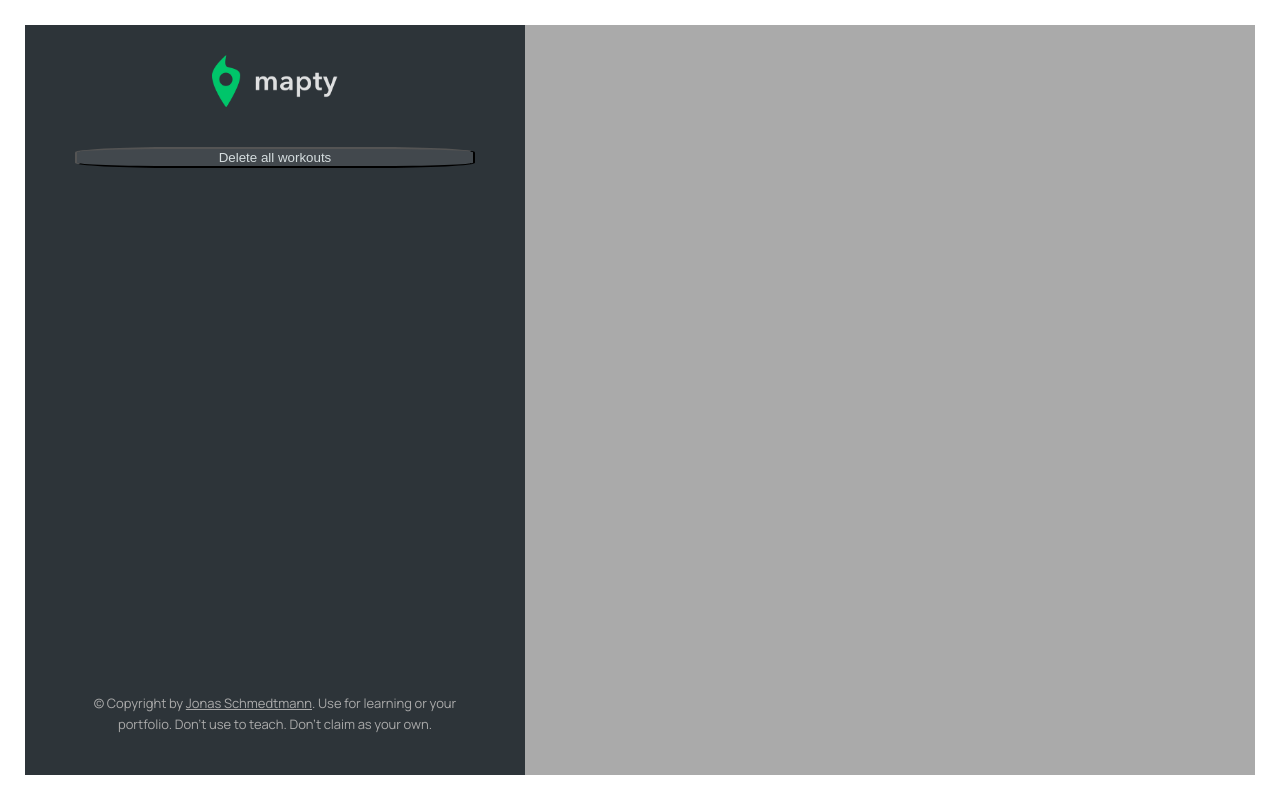
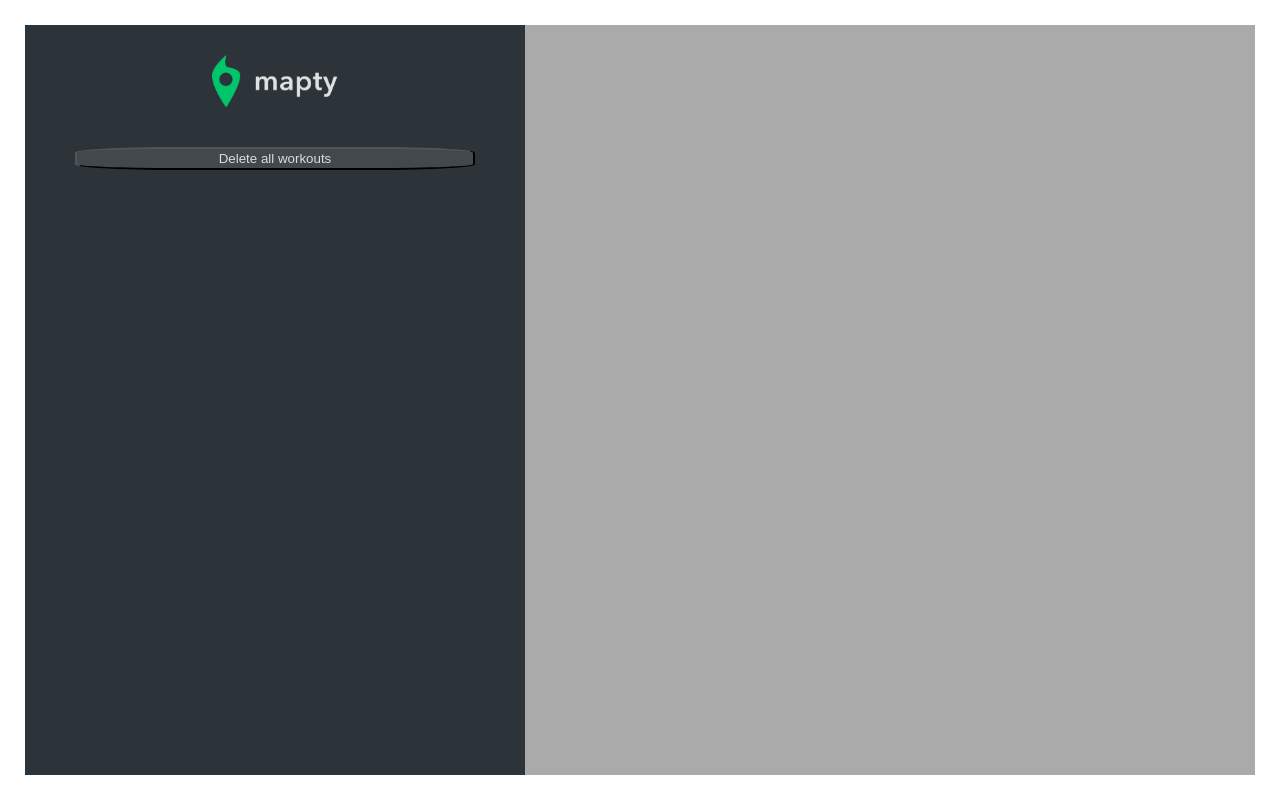
Before and after one commit to Sheerzad9/Mapty-Workout-Journal, a plain HTML site: page index.html in a window 1280 px wide. Drawn offline with nearby package versions, Linux system fonts and the light colour scheme.

Commit message:
Update index.html

```diff
--- a/index.html
+++ b/index.html
@@ -120,16 +120,7 @@
         </li> -->
       </ul>
 
-      <p class="copyright">
-        &copy; Copyright by
-        <a
-          class="twitter-link"
-          target="_blank"
-          href="https://twitter.com/jonasschmedtman"
-          >Jonas Schmedtmann</a
-        >. Use for learning or your portfolio. Don't use to teach. Don't claim
-        as your own.
-      </p>
+
     </div>
 
     <div id="map"></div>
```
